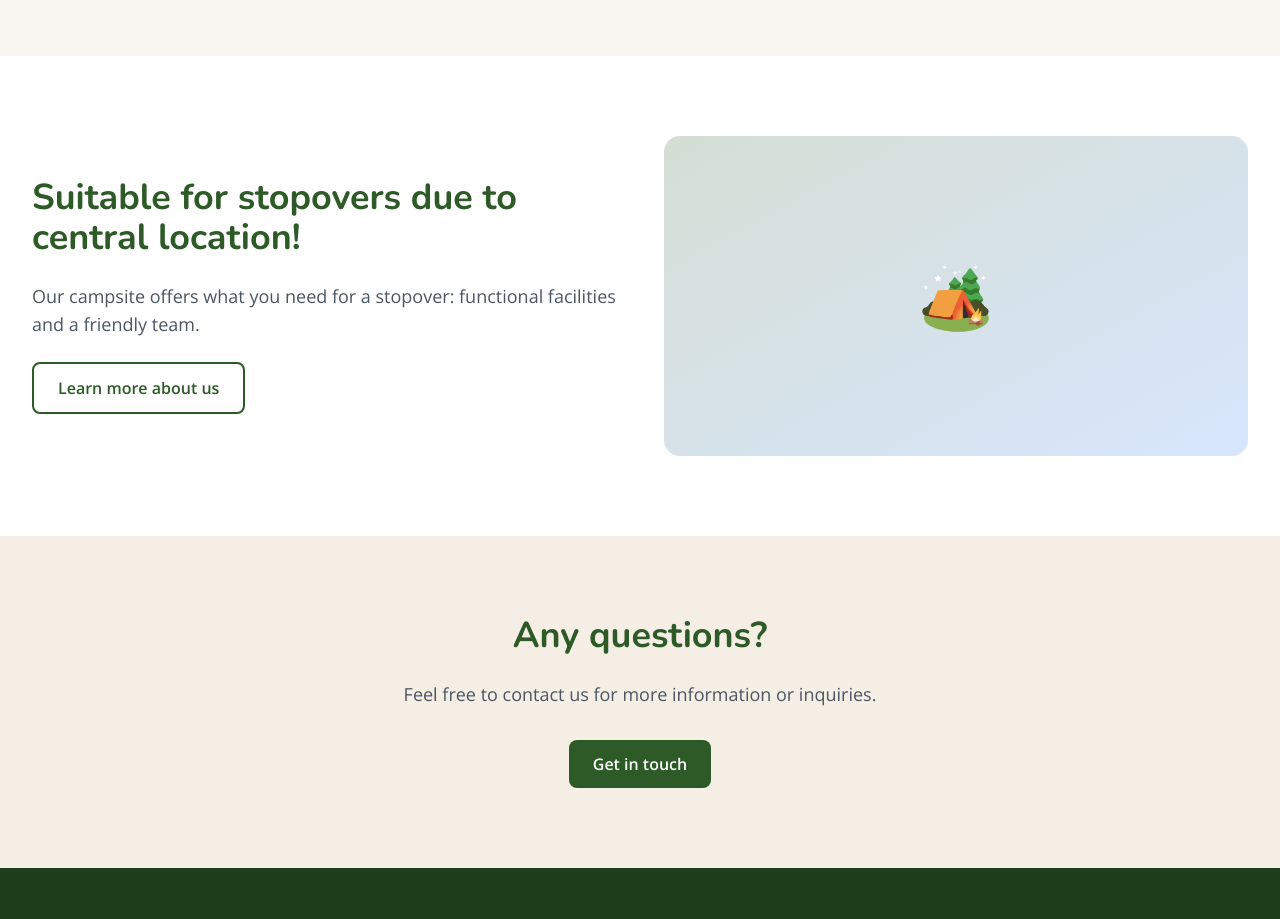
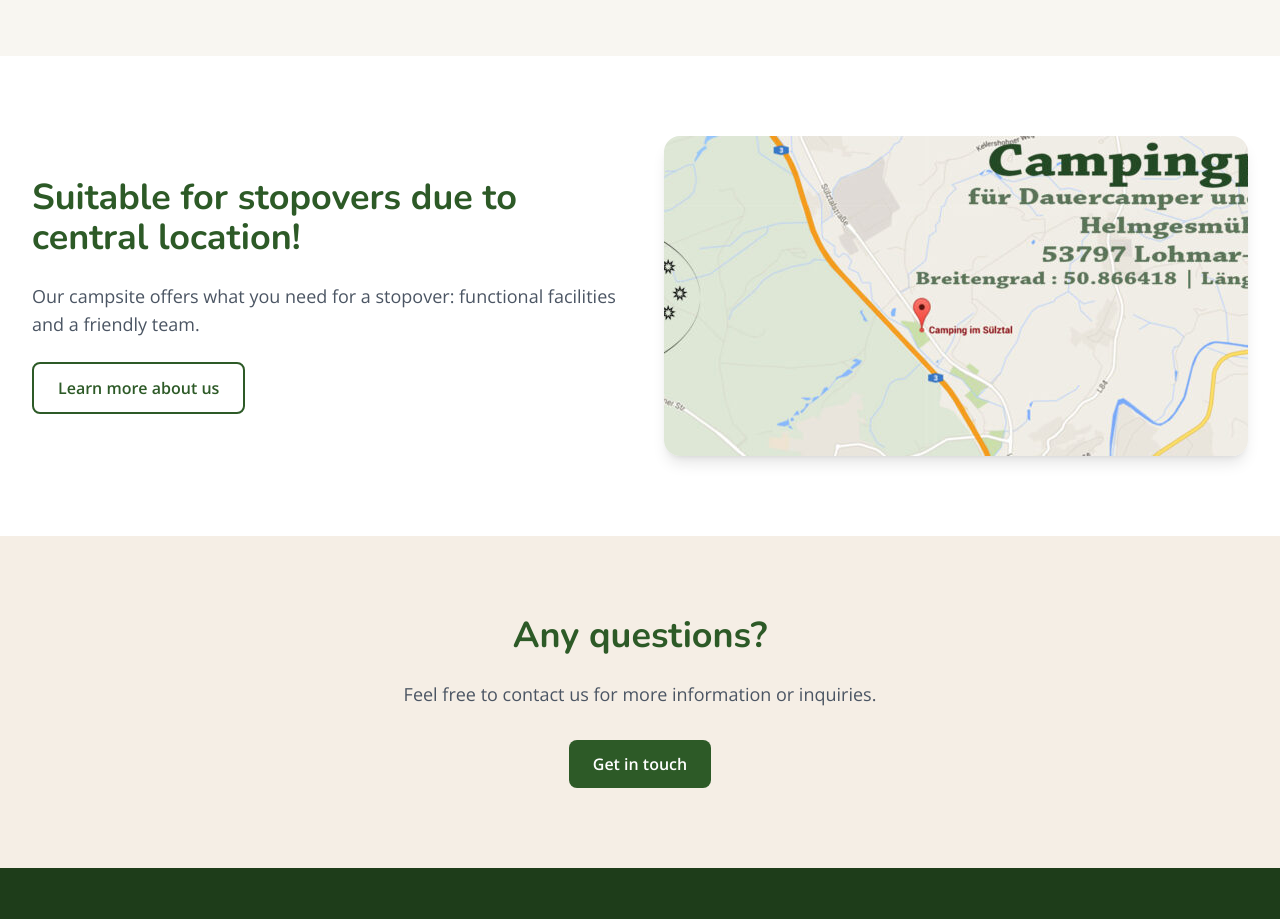
Before and after one commit to wmsoftde/campingplatz, a Next.js app: page /en in a window 1280 px wide. Shown: the part 1140-2059 px from the top of the page. Built offline with nearby package versions, Linux system fonts and the light colour scheme; no server answers; the database is empty.

Commit message:
Replace home page placeholder graphic with video-standbild image

```diff
--- a/app/[locale]/page.tsx
+++ b/app/[locale]/page.tsx
@@ -113,8 +113,12 @@ export default async function HomePage({ params }: { params: Promise<{ locale: s
                   {locale === 'de' ? 'Mehr über uns' : 'Learn more about us'}
                 </Link>
               </div>
-              <div className="bg-gradient-to-br from-primary/20 to-secondary/20 rounded-2xl h-80 flex items-center justify-center">
-                <span className="text-6xl">🏕️</span>
+              <div className="relative h-80 rounded-2xl overflow-hidden shadow-lg">
+                <img
+                  src="/video-standbild-950x320.jpg"
+                  alt={locale === 'de' ? 'Ihr Zwischenstopp' : 'Your stopover'}
+                  className="w-full h-full object-cover"
+                />
               </div>
             </div>
           </div>
```
Also changed, not shown: public/video-standbild-950x320.jpg (added).
